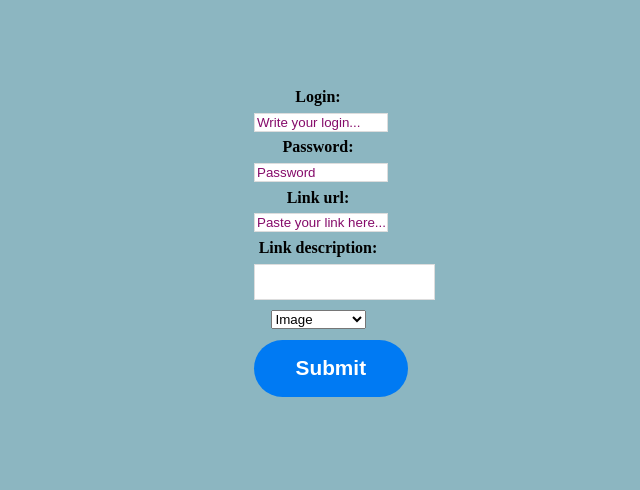
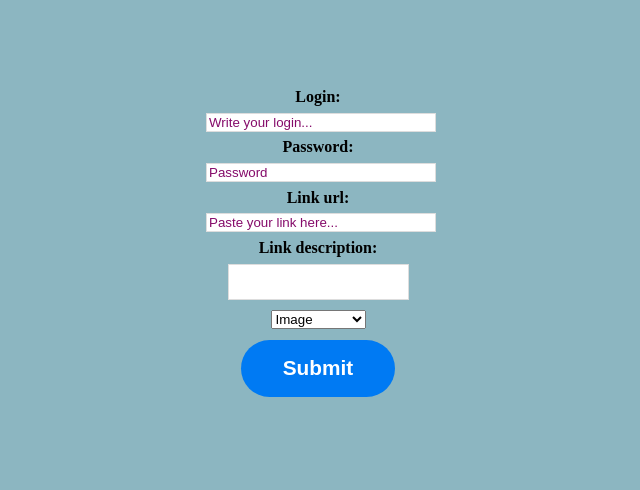
Before and after one commit to Avaarie/register, a plain HTML site: page index.html in a window 1280 px wide. Shown: the whole page, without its empty margins (322-962 px from the left). Drawn offline with Linux system fonts and the light colour scheme.

Commit message:
FT - wider textboxes

```diff
--- a/css/main.scss
+++ b/css/main.scss
@@ -3,12 +3,11 @@ body {
 }
 
 form {
-    width: 300px;
     padding: 5em 2em;
     text-align: center;
     margin-left: auto;
     margin-right: auto;
-    width: 8em;
+    width: 14em;
     font-weight: bold;
 }
 
```
Also changed, not shown: css/main.css, 1 other file.
